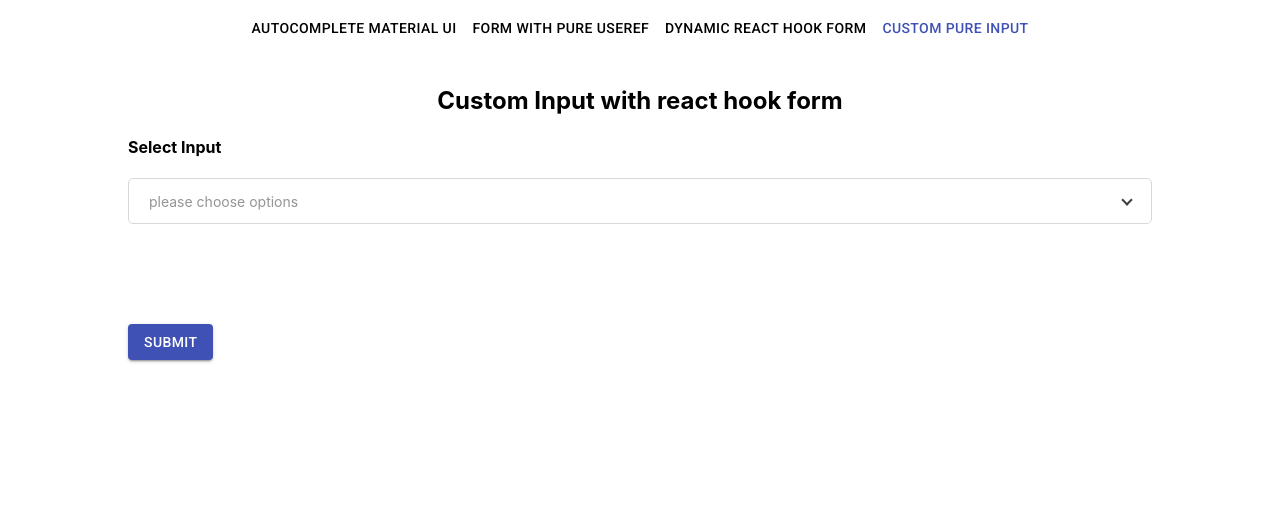
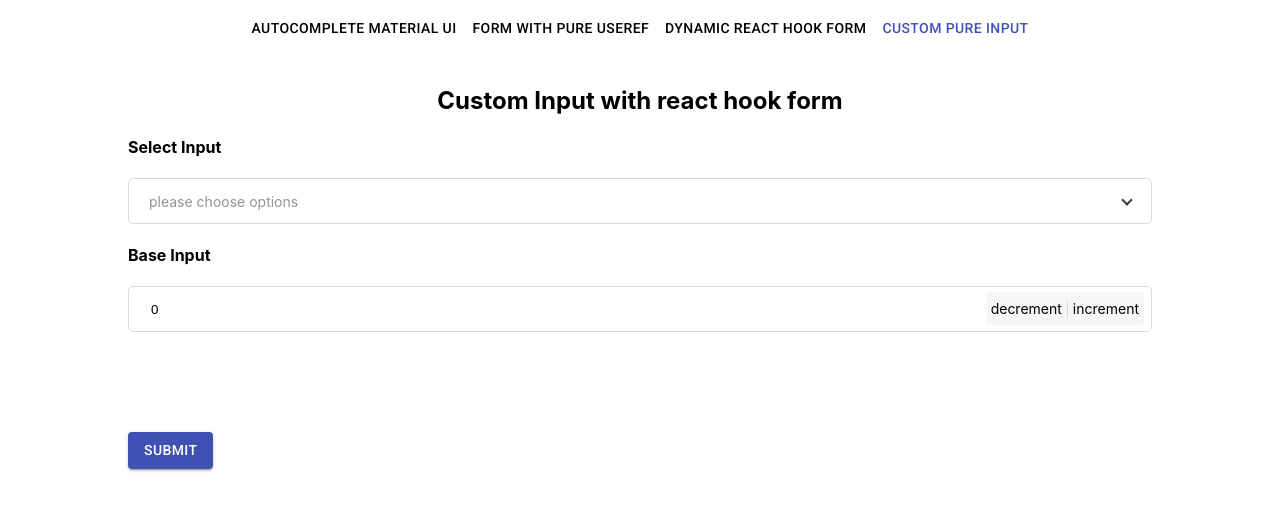
Before and after one commit to nhattruongniit/react-stepper-form, a React (Create React App) app: page /custom-input in a window 1280 px wide. Shown: the top 510 px of the page. Built offline with nearby package versions, Linux system fonts and the light colour scheme.

Commit message:
add base input

```diff
--- /dev/null
+++ b/src/components/BaseInput.js
@@ -0,0 +1,49 @@
+import React, { forwardRef, useState, useEffect, useRef } from 'react'
+
+const BaseInput =  forwardRef((props, ref) => {
+  const [count, setCount] = useState(props.defaultValue || 0);
+  const numberRef = useRef(props.defaultValue || 0);
+
+  useEffect(() => {
+    const el = numberRef.current;
+    if (!el) return;
+
+    el.value = count;
+    el.dispatchEvent(new Event('input', { bubbles: true, cancelable: true }));
+  }, [count]);
+
+  function decrement() {
+    setCount((prevState) => Number(prevState) - 1);
+  }
+
+  function increment() {
+    setCount((prevState) => Number(prevState) + 1);
+  }
+
+  function onChange(e) {
+    const { value } = e.target;
+    setCount(value);
+  }
+  return (
+    <div className="baseInput_wrapper">
+      <input
+        type="hidden"
+        ref={(el) => {
+          ref.current = el;
+          numberRef.current = el;
+        }}
+        {...props}
+        onInput={props.onChange}
+      />
+      <input className="baseInput" type="number" value={count} onChange={onChange} />
+      <div className="baseInput_actions">
+        <div onClick={decrement}>decrement</div>
+        <div className="baseInput_divider" />
+        <div onClick={increment}>increment</div>
+      </div>
+    </div>
+
+  )
+})
+
+export default BaseInput
--- a/src/index.css
+++ b/src/index.css
@@ -116,3 +116,54 @@ code {
 .select_options_item:hover {
   background-color: #d9d9d9;
 }
+
+.baseInput_wrapper {
+  position: relative;
+  padding-right: 20px;
+  padding-left: 20px;
+  display: block;
+  width: 100%;
+  border: 1px solid #d9d9d9;
+  border-radius: 5px;
+  background: #ffffff 0% 0% no-repeat padding-box;
+  font-size: 14px;
+  box-sizing: border-box;
+  overflow: hidden;
+}
+
+.baseInput {
+  background: #ffffff 0% 0% no-repeat padding-box;
+  border: 0;
+  border-radius: 5px;
+  opacity: 1;
+  flex-grow: 1;
+  height: 42px;
+  width: 120%;
+  outline: 0;
+}
+
+.baseInput_actions {
+  background: rgba(238, 238, 238, 0.5) 0% 0% no-repeat padding-box;
+  border-radius: 4px;
+  display: flex;
+  align-items: center;
+  justify-content: center;
+  height: 33px;
+  position: absolute;
+  right: 7px;
+  top: 5px;
+}
+
+.baseInput_actions div {
+  padding: 0 5px;
+  cursor: pointer;
+}
+
+.baseInput_divider {
+  width: 1px;
+  height: 18px;
+  background: #d9d9d9 0% 0% no-repeat padding-box;
+  border-radius: 1px;
+  opacity: 1;
+  padding: 0 !important;
+}
--- a/src/views/CustomInput/CustomInput.js
+++ b/src/views/CustomInput/CustomInput.js
@@ -3,6 +3,7 @@ import { useForm } from 'react-hook-form';
 import Button from '@material-ui/core/Button';
 
 import SelectInput from 'components/SelectInput';
+import BaseInput from 'components/BaseInput';
 
 function CustomInput() {
   const { register, handleSubmit } = useForm();
@@ -34,6 +35,9 @@ function CustomInput() {
         {...register('food')}
       />
 
+      <h4>Base Input</h4>
+      <BaseInput {...register('baseInput')} />
+
       <br /><br /><br /><br /><br />
       <Button type="submit" color="primary" variant="contained">Submit</Button>
     </form>
```
Also changed, not shown: 1 other file (tests, documents, lock files or other folders).
